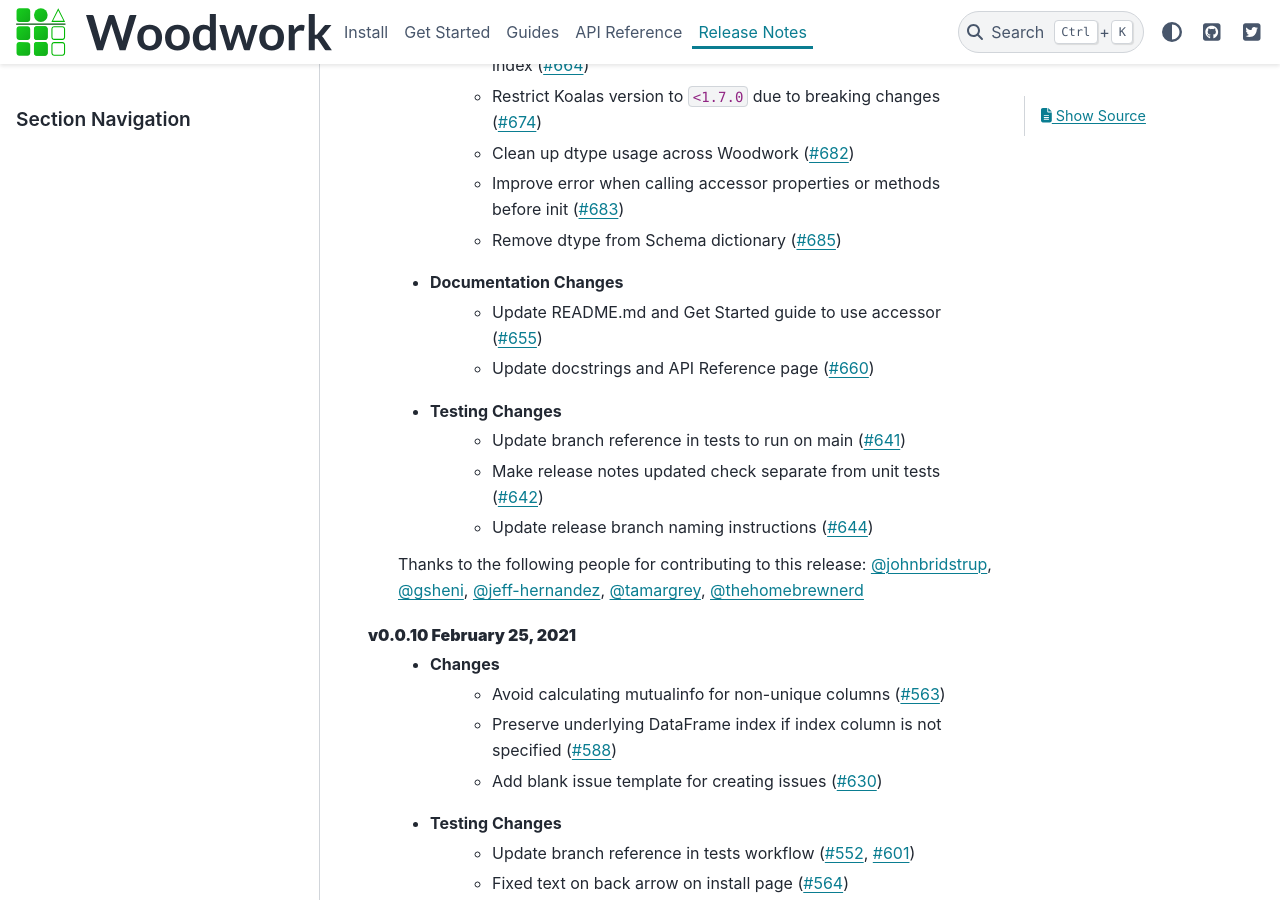
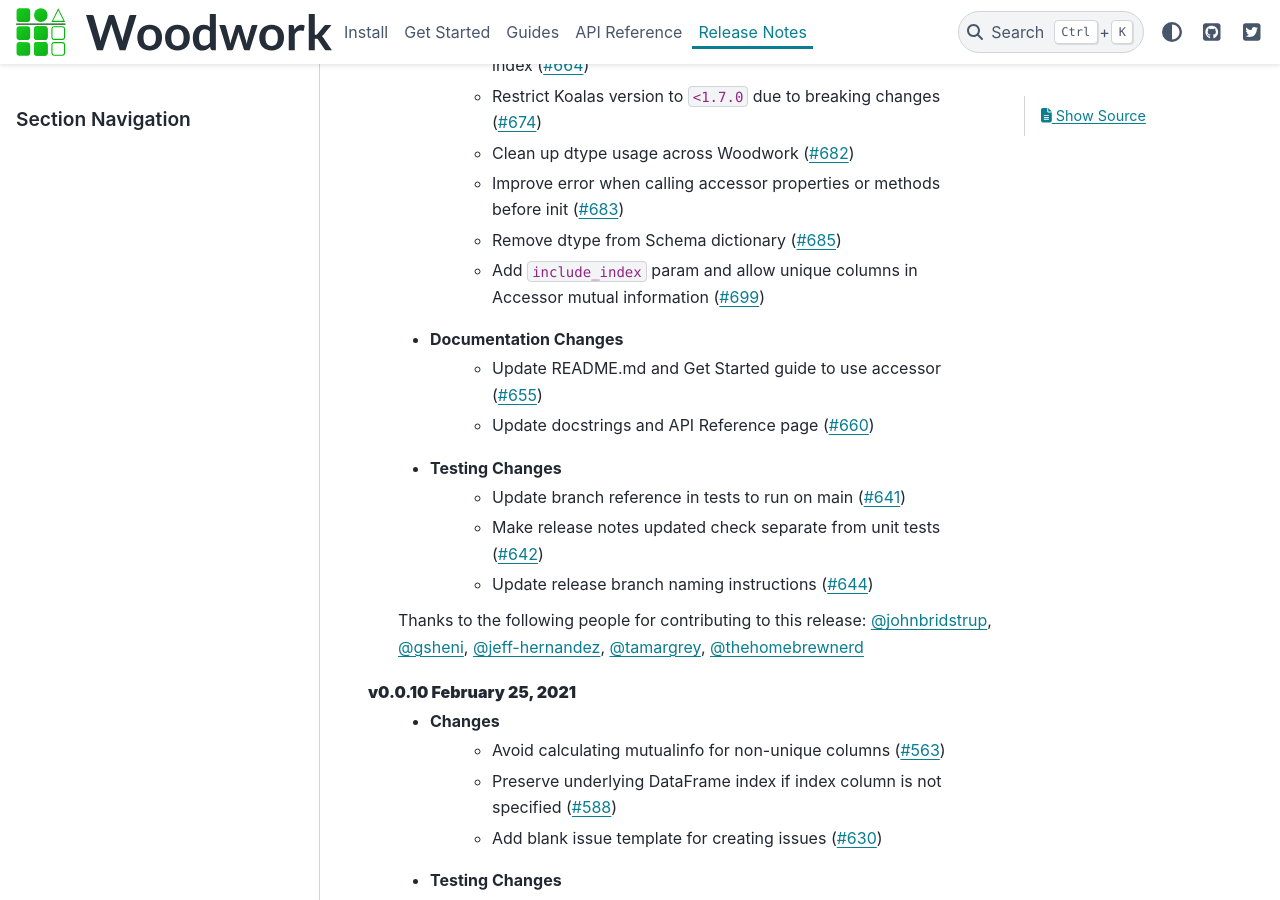
Before and after one commit to alteryx/woodwork, a Sphinx documentation site: the page built from docs/source/release_notes.rst, in a window 1280 px wide and 900 px high, scrolled down 2054 px. Built offline with Sphinx 7.4.7 and the PyData theme 0.15.4, drawn with Linux system fonts in a browser that asks for light colours; comment, search, counter and statistics services are not loaded.

Commit message:
add release note

```diff
--- a/docs/source/release_notes.rst
+++ b/docs/source/release_notes.rst
@@ -54,6 +54,7 @@ Release Notes
         * Clean up dtype usage across Woodwork (:pr:`682`)
         * Improve error when calling accessor properties or methods before init (:pr:`683`)
         * Remove dtype from Schema dictionary (:pr:`685`)
+        * Add ``include_index`` param and allow unique columns in Accessor mutual information (:pr:`699`)
     * Documentation Changes
         * Update README.md and Get Started guide to use accessor (:pr:`655`)
         * Update docstrings and API Reference page (:pr:`660`)
```
